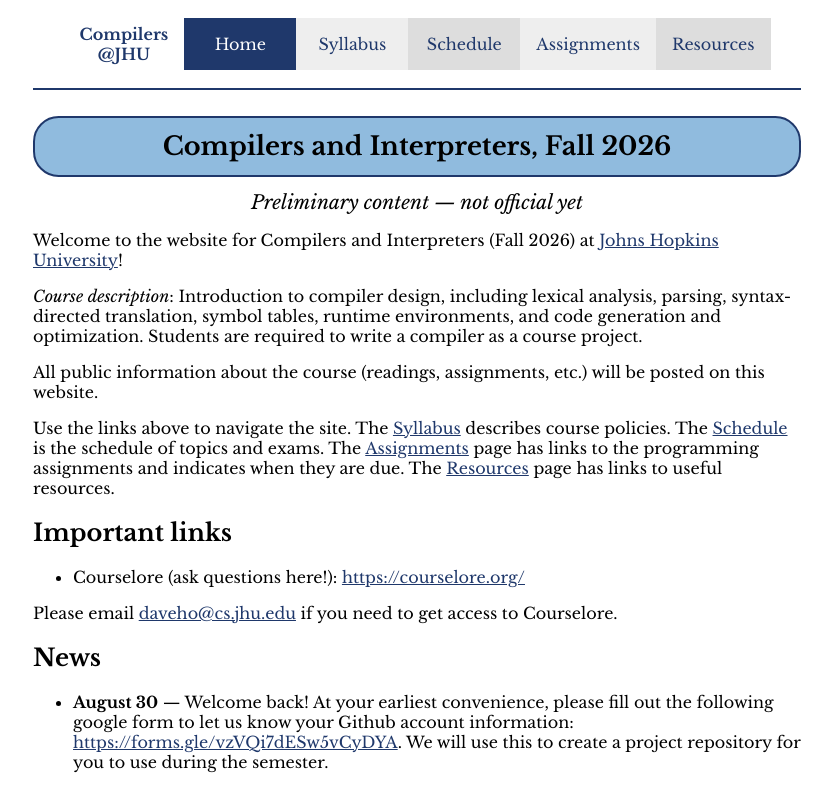
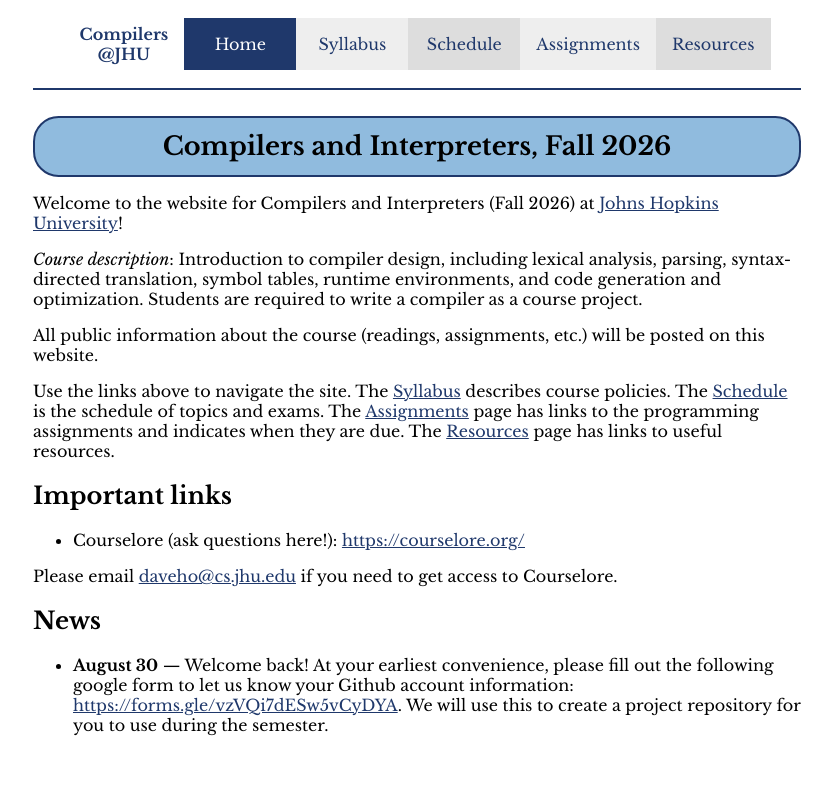
Before and after one commit to jhucompilers/fall2026, a Jekyll site: the page built from index.md, in a window 1280 px wide. Shown: the top 812 px of the page, without its empty margins (223-1055 px from the left). Built offline with Jekyll 4.4.1, drawn with Linux system fonts in a browser that asks for light colours.

Commit message:
make official

```diff
--- a/_layouts/default.html
+++ b/_layouts/default.html
@@ -34,10 +34,6 @@
 
     <div id="pageTitle">{{page.title}}</div>
 
-    <div style="text-align: center; font-size: 120%; font-style: italic;">
-      Preliminary content — not official yet
-    </div>
-
     {{content}}
 
     <div id="footer"></div>
```
